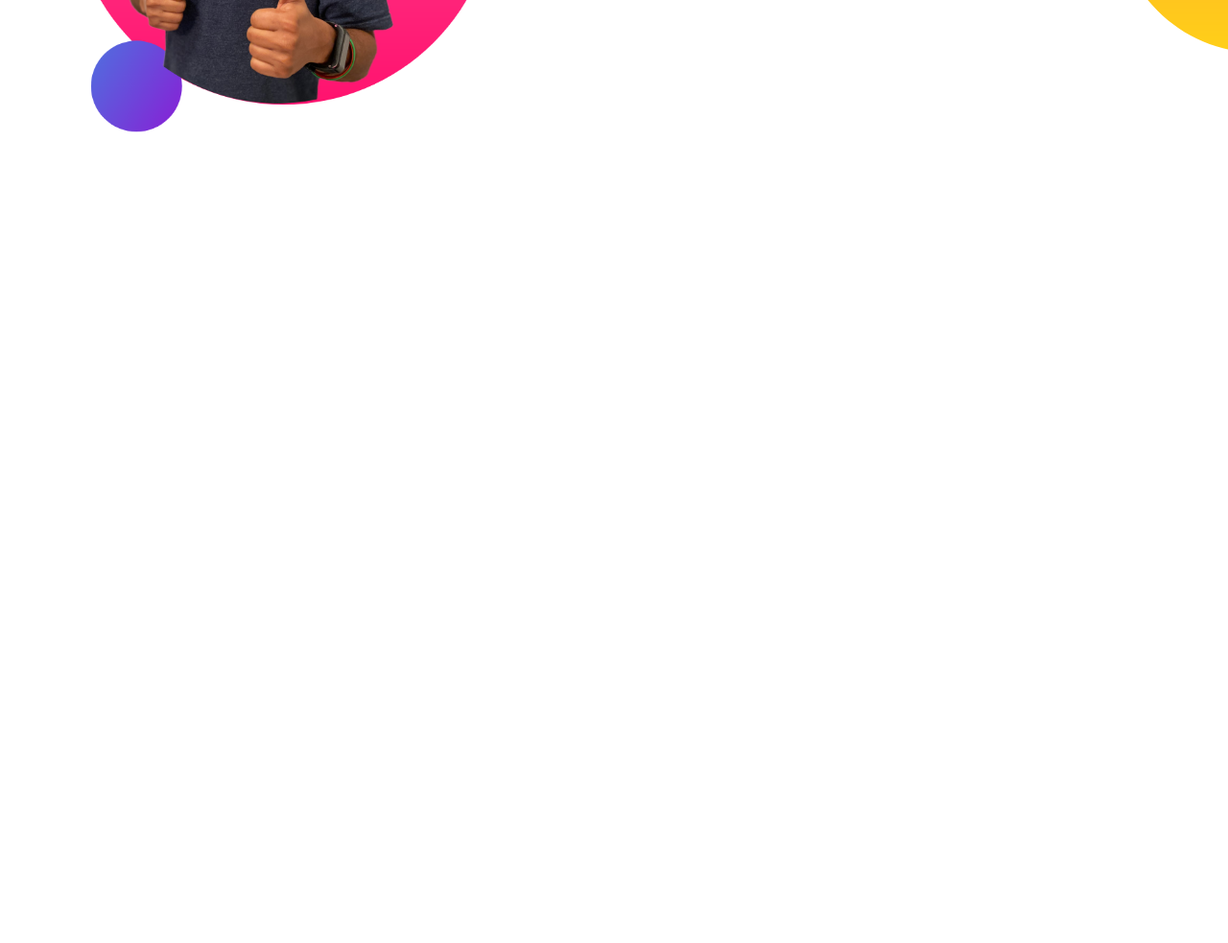
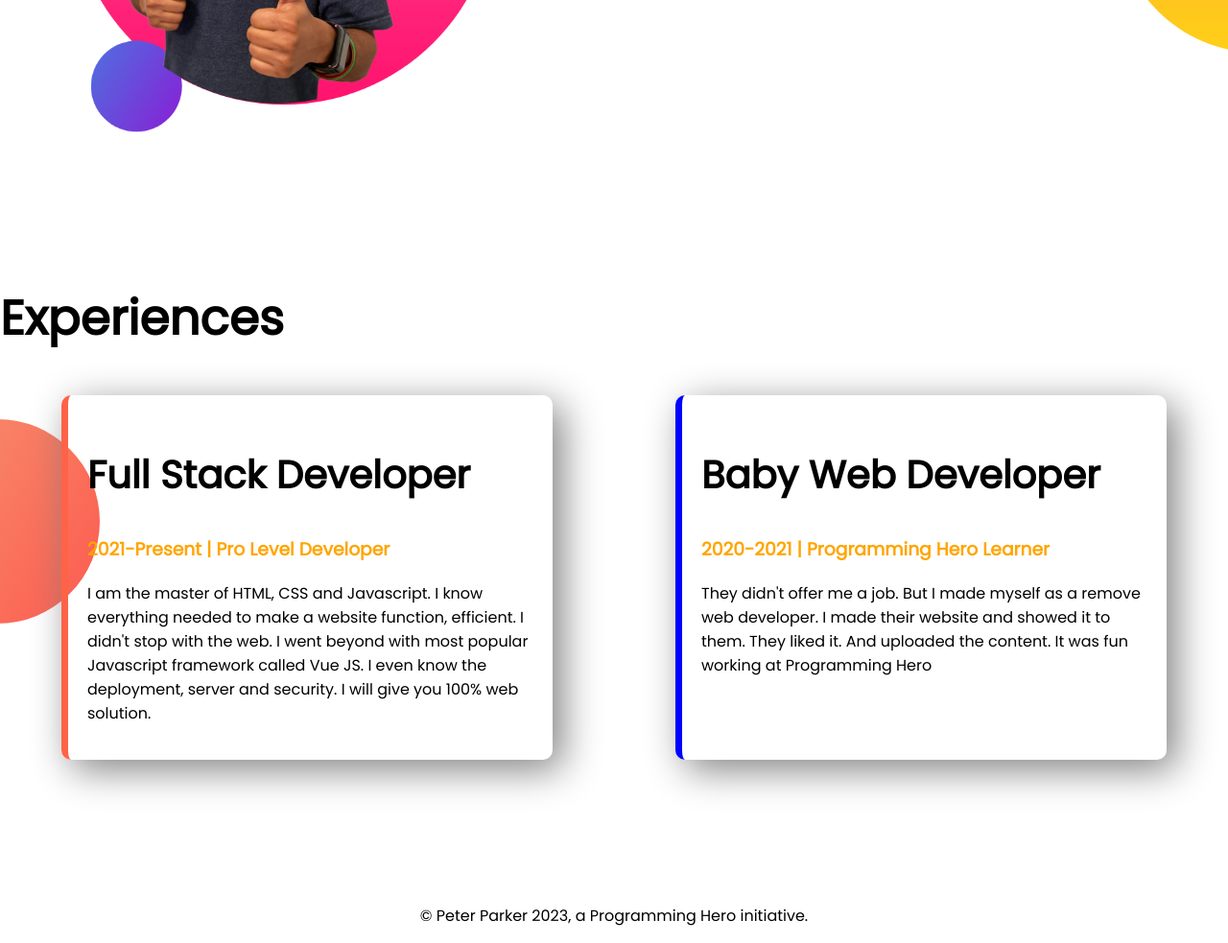
Before and after one commit to Arifa56/developer-portfolio, a plain HTML site: page index.html in a window 1280 px wide. Shown: the part 979-1962 px from the top of the page at 96% size. Before the commit the page ends 1274 px from the top, so only its background shows below. Drawn offline with Linux system fonts and the light colour scheme.

Commit message:
styled border added

```diff
--- a/index.html
+++ b/index.html
@@ -13,7 +13,7 @@
 </head>
 
 <body>
-    <section class="top-banner">
+    <section class="top-banner flex-cont">
         <div class="hw">
             <h1>Welcome To</h1>
             <h1><span class="or">J.M</span> World!</h1>
@@ -29,7 +29,7 @@
             <img src="images/jhankar.png" alt="">
         </div>
     </section>
-    <section class="dream-big">
+    <section class="dream-big flex-cont">
         <div class="hw">
             <img src="images/jhankar2.png" alt="">
         </div>
@@ -42,6 +42,29 @@
                 href="https://programminghero1.github.io/developer-portfolio/">Download Resume</a>
         </div>
     </section>
+    <section class="exp">
+        <h1>Experiences</h1>
+        <div class="flex-cont">
+            <div id="fst" class="exp-item">
+                <h2>Full Stack Developer</h2>
+                <h3 class="or">2021-Present | Pro Level Developer</h3>
+                <p>I am the master of HTML, CSS and Javascript. I know everything needed to make a website function,
+                    efficient. I didn't stop with the web. I went beyond with most popular Javascript framework called
+                    Vue
+                    JS. I even know the deployment, server and security. I will give you 100% web solution.</p>
+            </div>
+            <div id="bwd" class="exp-item">
+                <h2>Baby Web Developer</h2>
+                <h3 class="or">2020-2021 | Programming Hero Learner</h3>
+                <p>They didn't offer me a job. But I made myself as a remove web developer. I made their website and
+                    showed
+                    it to them. They liked it. And uploaded the content. It was fun working at Programming Hero</p>
+            </div>
+        </div>
+    </section>
 </body>
+<footer>
+    <p>© Peter Parker 2023, a Programming Hero initiative.</p>
+</footer>
 
 </html>
--- a/style.css
+++ b/style.css
@@ -7,18 +7,22 @@ h1 {
     font-size: 50px;
 }
 
+h2 {
+    font-size: 40px;
+}
+
 .or {
     color: orange;
 }
 
-section {
+.flex-cont {
     display: flex;
     margin-bottom: 150px;
 }
 
 .hw {
     width: 50%;
-    padding-left: 2%
+    padding-left: 2%;
 }
 
 .hw img {
@@ -44,3 +48,27 @@ section {
     background-repeat: no-repeat;
     background-position: right;
 }
+
+.exp {
+    background-image: url(images/exp-bg.png);
+    background-repeat: no-repeat;
+    background-position: left;
+}
+
+.exp-item {
+    box-shadow: 10px 10px 40px gray;
+    width: 40%;
+    margin-left: 5%;
+    margin-right: 5%;
+    padding: 20px;
+    border-radius: 10px;
+    border-left: 7px solid blue;
+}
+
+#fst {
+    border-left: 7px solid tomato;
+}
+
+footer p {
+    text-align: center;
+}
```
